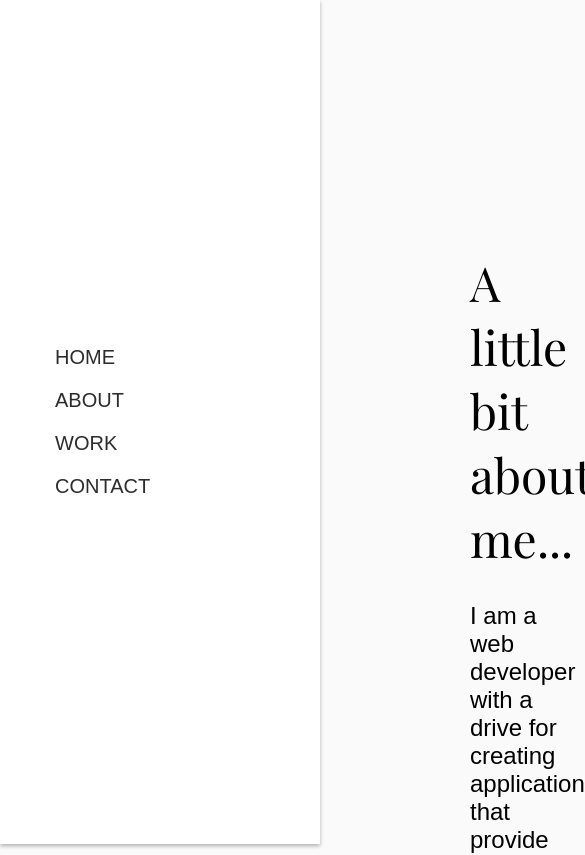
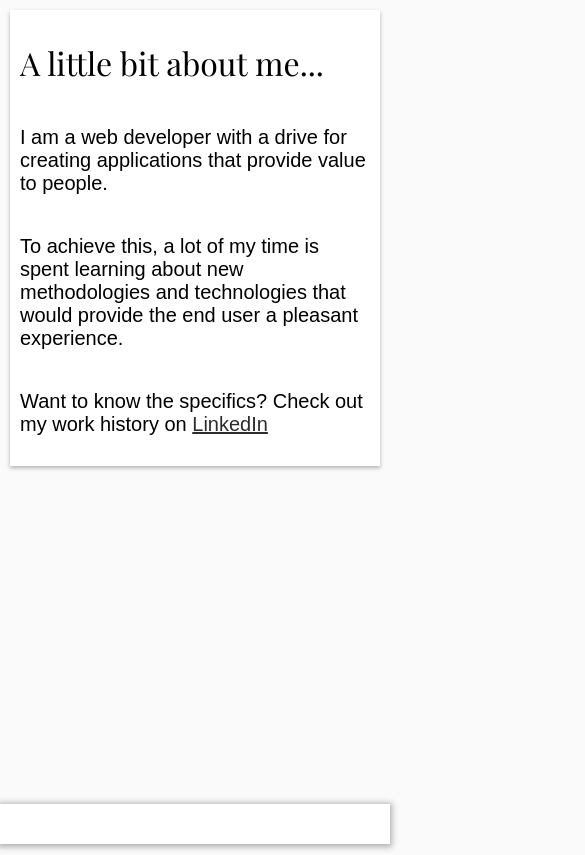
Before and after one commit to javier-gs00/personal-website, a Vue app: page /#/about in a window 390 px wide. Shown: the top 855 px of the page, 585 px wide, since content can reach past the window. Built offline with nearby package versions, Linux system fonts and the light colour scheme; a web font is replaced by a local one.

Commit message:
Website is now response for mobiles phones

```diff
--- a/src/components/about.vue
+++ b/src/components/about.vue
@@ -1,26 +1,71 @@
 <template>
     <div class="about-container">
-        <h1>A little bit about me...</h1>
-        <p>I am a web developer with a drive for creating applications that provide value to people.</p>
-        <p>To achieve this, a lot of my time is spent learning about new ways and technologies that would make the end user have a pleasant experience.</p>
+        <div class="about">
+            <h1>A little bit about me...</h1>
+            <p>I am a web developer with a drive for creating applications that provide value to people.</p>
+            <p>To achieve this, a lot of my time is spent learning about new methodologies and technologies that would provide the end user a pleasant experience.</p>
+            <p>Want to know the specifics? Check out my work history on
+                <a href="https://www.linkedin.com/in/javier-gutierrez-sepulveda-66bb9835/" target="blank">LinkedIn</a>
+                 <a href="https://www.linkedin.com/in/javier-gutierrez-sepulveda-66bb9835/" target="blank"><font-awesome-icon :icon='["fas", "external-link-alt"]' size="xs"/></a>
+            </p>
+        </div>
     </div>
 </template>
 
 <script>
+import FontAwesomeIcon from '@fortawesome/vue-fontawesome'
 export default {
-    name: "about"
+    name: "about",
+
+    components: {
+        FontAwesomeIcon
+    }
 }
 </script>
 
 <style>
-.about-container {
-    margin: 250px 150px;
+@media only screen and (max-width: 599px) {
+    .about-container {
+        display: flex;
+        flex-direction: column;
+        justify-content: center;
+    }
 }
-.about-container h1 {
+@media only screen and (min-width: 600px) {
+    .about-container {
+        margin: 250px 150px;
+    }
+}
+@media only screen and (max-width: 599px) {
+    .about {
+        margin: 10px;
+        padding: auto 15px;
+        display: flex;
+        flex-direction: column;
+        justify-content: center;
+    }
+}
+.about {
+    background: #fff;
+    box-shadow: 0 2px 4px 0 rgba(0, 0, 0, .3);
+    padding: 10px;
+}
+.about h1 {
     font-size: 48px;
     font-weight: 300;
 }
-.about-container p {
-    font-size: 24px;
+@media only screen and (max-width: 599px) {
+    .about h1 {
+        font-size: 32px;
+        font-weight: 300;
+    }
+}
+.about p {
+    font-size: 20px;
+}
+.about a {
+    cursor: pointer;
+    font-size: 20px;
+    text-decoration: underline;
 }
 </style>
--- a/src/components/contact.vue
+++ b/src/components/contact.vue
@@ -2,8 +2,13 @@
     <div class="contact-container">
         <div class="contact-card">
             <h1>Want to get in touch?</h1>
-            <p>Just send me a message in any of my social media accounts!</p>
-            <div class="social-media-contact">
+            <p>Just send me a message in any of my social media accounts and I will get back to you.</p>
+            <div v-for="contact in contacts" :key="contact.id" class="social-media-contact">
+                <span :class="contact.class"><font-awesome-icon :icon='["fab", contact.logo]'/></span>
+                <span><a :href="contact.link" target="blank">{{ contact.text }}</a>
+                        <a :href="contact.link" target="blank"><font-awesome-icon :icon='["fas", "external-link-alt"]' size="xs"/></a></span>
+            </div>
+            <!-- <div class="social-media-contact">
                 <span><font-awesome-icon :icon='["fab", "github"]'/></span>
                 <span>In Github as javier-gs00</span>
                 <span><a href="https://github.com/javier-gs00" target="blank"><font-awesome-icon :icon='["fas", "external-link-alt"]' size="xs"/></a></span>
@@ -15,9 +20,9 @@
             </div>
             <div class="social-media-contact">
                 <span class="linkedin"><font-awesome-icon :icon='["fab", "linkedin"]'/></span>
-                <span>In Linkedin as Javier Gutiérrez</span>
+                <span>In LinkedIn as Javier Gutiérrez</span>
                 <span><a href="https://www.linkedin.com/in/javier-gutierrez-sepulveda-66bb9835/" target="blank"><font-awesome-icon :icon='["fas", "external-link-alt"]' size="xs"/></a></span>
-            </div>
+            </div> -->
         </div>
     </div>
 </template>
@@ -28,6 +33,32 @@ import brands from '@fortawesome/fontawesome-free-brands'
 
 export default {
     name: "contact",
+
+    data() {
+        return {
+            contacts: [
+                {
+                    id: 1,
+                    logo: 'github',
+                    text: 'Github',
+                    link: "https://github.com/javier-gs00"
+                },
+                {
+                    id: 2,
+                    logo: 'codepen',
+                    text: 'CODEPEN',
+                    link: "https://codepen.io/javier-gs00/"
+                },
+                {
+                    id: 3,
+                    logo: 'linkedin',
+                    text: 'LinkedIn',
+                    link: "https://www.linkedin.com/in/javier-gutierrez-sepulveda-66bb9835/",
+                    class: 'linkedin'
+                },
+            ]
+        }
+    },
 
     components: {
         FontAwesomeIcon
@@ -41,22 +72,39 @@ export default {
     align-items: center;
     justify-content: center;
 }
-.contact-card {
-    margin: 150px 150px;
-    padding: 20px 15px;
-    background: #fff;
-    box-shadow: 0 2px 4px 0 rgba(0, 0, 0, .3);
+@media only screen and (min-width: 600px) {
+    .contact-card {
+        margin: 300px 150px;
+        padding: 20px 15px;
+        max-width: 500px;
+        background: #fff;
+        box-shadow: 0 2px 4px 0 rgba(0, 0, 0, .3);
+    }
+}
+@media only screen and (max-width: 599px) {
+    .contact-card {
+        margin: 10px;
+        padding: 10px;
+        background: #fff;
+        box-shadow: 0 2px 4px 0 rgba(0, 0, 0, .3);
+    }
 }
 .contact-card h1 {
     margin: 0;
     font-size: 40px;
+}
+@media only screen and (max-width: 599px) {
+    .contact-card h1 {
+        margin: 0;
+        font-size: 32px;
+        font-weight: 300;
+    }
 }
 .contact-card p {
     font-size: 20px;
 }
 .social-media-contact {
     display: flex;
-    align-items: center;
 }
 .social-media-contact span {
     margin: 10px 5px;
--- a/src/components/home.vue
+++ b/src/components/home.vue
@@ -19,13 +19,22 @@ export default {
 </script>
 
 <style>
+@media only screen and (min-width: 600px) {
     .home-container {
         margin-top: 0;
-    /* background: red; */
         display: flex;
         align-items: center;
         justify-content: center;
         height: 100%;
+    }
+}
+@media only screen and (max-width: 599px){
+    .home-container {
+        display: flex;
+        flex-direction: column;
+        align-items: center;
+        height: 100%;
+    }
 }
 .home-content {
     display: flex;
@@ -39,8 +48,20 @@ export default {
     font-weight: 300;
     margin: 0;
 }
+@media only screen and (max-width: 599px){
+    .home-content h1 {
+        font-size: 32px;
+        font-weight: 300px;
+        margin: 0;
+    }
+}
 .home-content span {
     font-size: 32px;
+}
+@media only screen and (max-width: 599px){
+    .home-content span {
+        font-size: 20px;
+    }
 }
 /* Vue transtion effects */
 .fade-enter-active, .fade-leave-active {
--- a/src/components/navigation.vue
+++ b/src/components/navigation.vue
@@ -1,29 +1,29 @@
 <template>
     <div class="nav-container">
         <!-- <span class="logo">Javier</span> -->
-        <ul>
-            <li>
+        <ul class="nav-bar">
+            <li class="nav-item">
                 <router-link to="/">
                     <font-awesome-icon :icon="faHome" />
-                    <span>HOME</span>
+                    <span class="nav-text">HOME</span>
                 </router-link>
             </li>
-            <li>
+            <li class="nav-item">
                 <router-link to="/about">
                     <font-awesome-icon :icon="faUser" />
-                    <span>ABOUT</span>
+                    <span class="nav-text">ABOUT</span>
                 </router-link>
             </li>
-            <li>
+            <li class="nav-item">
                 <router-link to="/work">
                     <font-awesome-icon :icon="faBriefcase" />
-                    <span>WORK</span>
+                    <span class="nav-text">WORK</span>
                 </router-link>
             </li>
-            <li>
+            <li class="nav-item">
                 <router-link to="/contact">
                     <font-awesome-icon :icon="faAt" />
-                    <span>CONTACT</span>
+                    <span class="nav-text">CONTACT</span>
                 </router-link>
             </li>
         </ul>
@@ -59,30 +59,62 @@ export default {
 </script>
 
 <style>
+.logo {
+    font-size: 30px;
+    margin-top: 20px;
+    text-align: center;
+}
 .nav-container {
-    flex-basis: 320px;
-    min-width: 320px;
+    flex-basis: 250px;
+    min-width: 250px;
     background: #fff;
     box-shadow: 0 2px 4px 0 rgba(0, 0, 0, .3);
     display: flex;
     flex-direction: column;
 }
-.logo {
-    font-size: 30px;
-    margin-top: 20px;
-    text-align: center;
+@media only screen and (max-width: 599px){
+    .nav-container {
+        bottom: 0px;
+        width: 100%;
+        position: fixed;
+        display: flex;
+        justify-content: center;
+        box-shadow: 0 1px 6px 2px rgba(0, 0, 0, .3);
+    }
 }
-ul {
+.nav-bar {
     margin: auto 0;
     padding: 0 50px;
     float: left;
     list-style-type: none;
 }
-li {
+@media only screen and (max-width: 599px){
+    .nav-bar {
+        margin: 0;
+        padding: 0;
+        display: flex;
+    }
+}
+.nav-item {
     margin: 20px 0;
 }
-li span {
+@media only screen and (max-width: 599px){
+    .nav-item {
+        flex-basis: 25%;
+        display: flex;
+        justify-content: center;
+    }
+}
+.nav-item span {
     margin-inline-start: 5px;
+}
+@media only screen and (max-width: 599px){
+    .nav-item span{
+        margin-inline-start: 0px;
+    }
+    .nav-text {
+        display: none;
+    }
 }
 a {
     text-decoration: none;
```
Also changed, not shown: src/App.vue (+13 -5 lines), src/components/work.vue (+37 -3 lines). Lines whose indentation alone changed are shown as unchanged.
